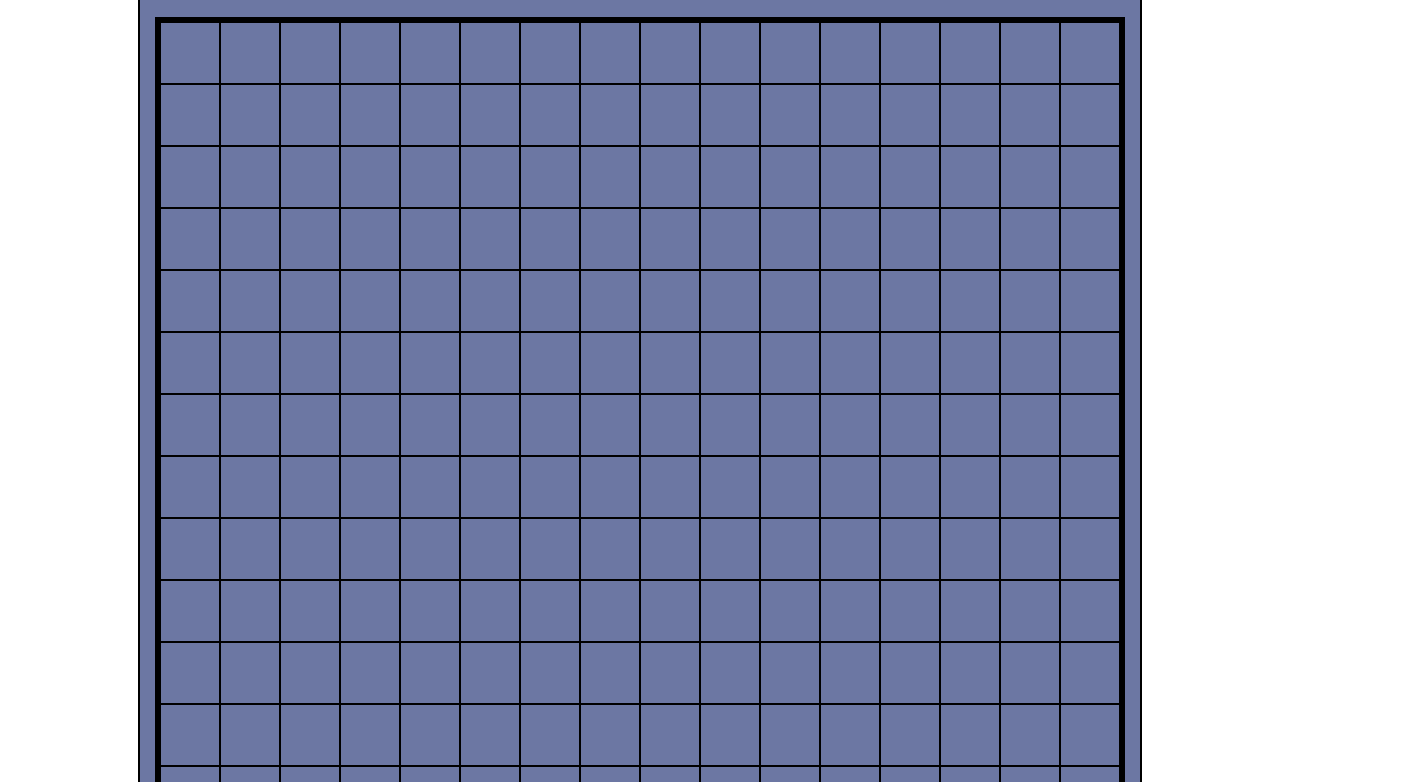
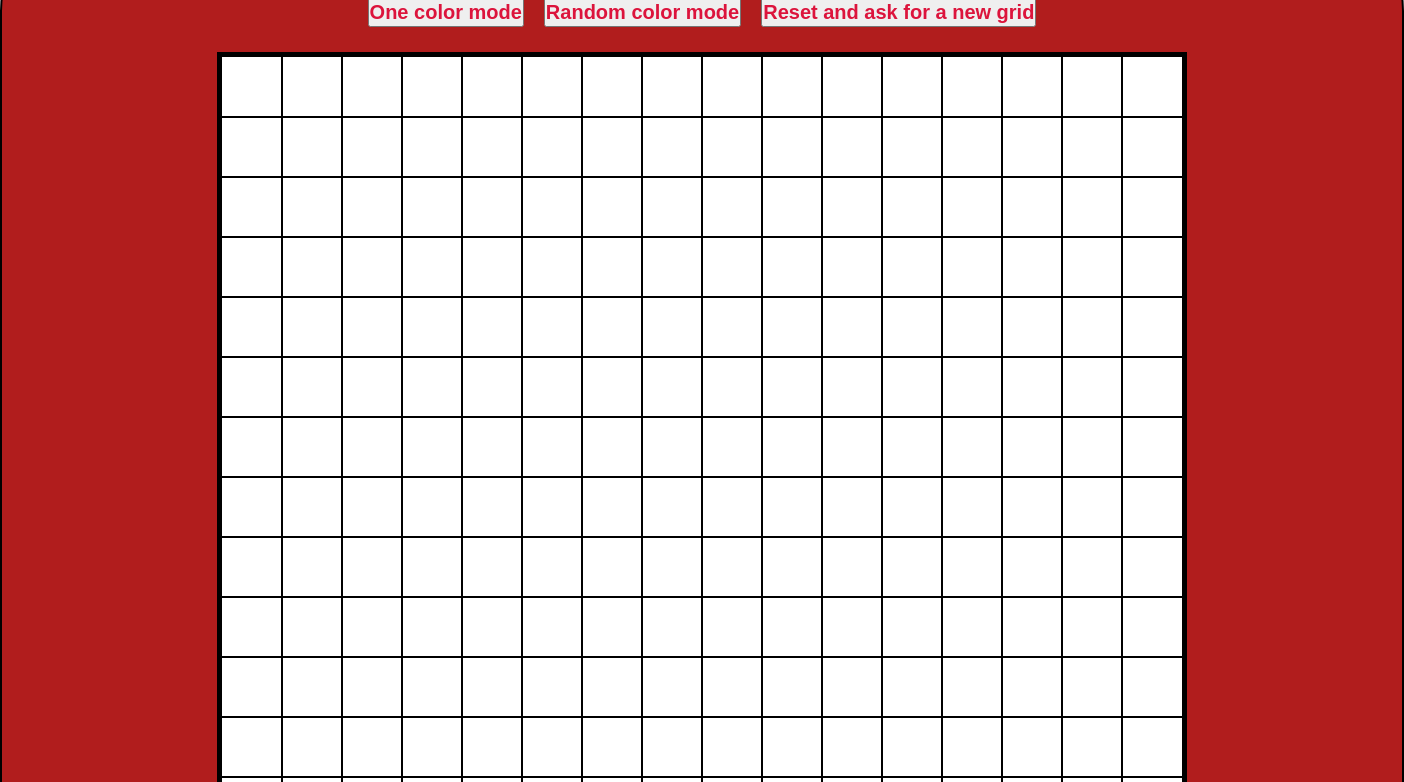
Before and after one commit to YunaBlood/odin-etch-a-sketch, a plain HTML site: page index.html in a window 1280 px wide. Shown: the part 125-907 px from the top of the page, 1404 px wide, since content can reach past the window. Drawn offline with Linux system fonts and the light colour scheme.

Commit message:
Change style of container and remove unnecessary style
Added outline instead of border because border add to height and width

```diff
--- a/style.css
+++ b/style.css
@@ -10,10 +10,10 @@ html{
 }
 
 #container{
-    width: 1000px;
-    height: 1200px;
-    margin: 10px auto;
-    background: #6c77a3;
+    width: 1400px;
+    height: 1180px;
+    margin: 25px auto;
+    background: #b11d1d;
     border: 2px solid black;
     border-radius: 111px;
 }
@@ -26,18 +26,19 @@ html{
 
 #grid-container{
     display: flex;
-    flex-direction: column;
     width: 960px;
-    max-height: 960px;
+    height: 960px;
     border: 5px solid black;
     margin: 25px auto;
+    background-color: white;
+    flex-direction: column;
 }
 
 h1{
     text-align: center;
     color: #ffffff;
     font-size: xxx-large;
-    padding: 10px;
+    padding: 20px;
 }
 
 .grid-rows{
@@ -47,17 +48,17 @@ h1{
 .grid-columns{
     height: 60px;
     width: 60px;
-    border: 1px solid black;
+    outline: 1px solid black;
 }
 
 button{
     /* margin: 10px auto; */
     height: 30px;
-    width: fit-content;
-    display: flex;
-    justify-content: center;
-    align-items: center;
+    /* width: fit-content; */
+    /* display: flex; */
+    /* justify-content: center; */
+    /* align-items: center; */
     font-size: 20px;
     font-weight: bold;
-    color: green;
+    color: crimson;
 }
```
